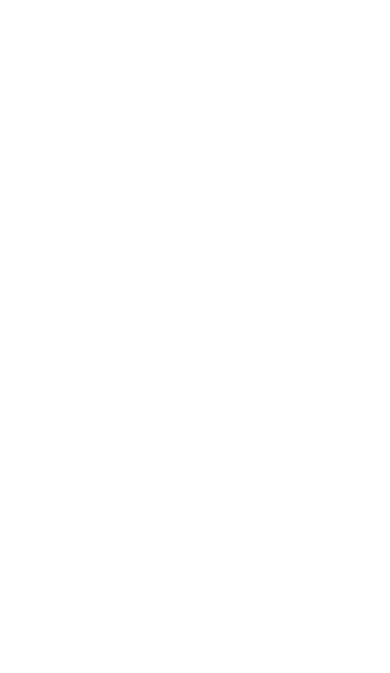
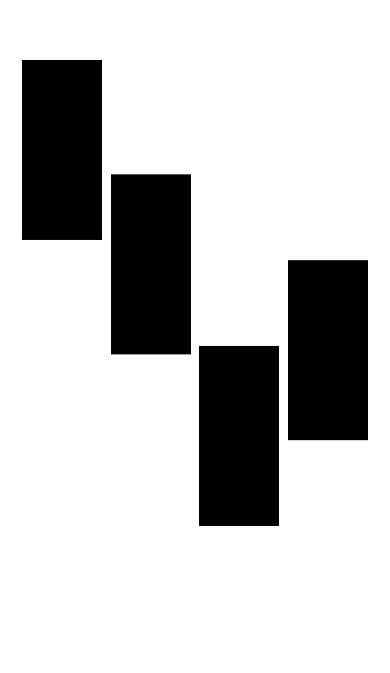
Before and after one commit to asantaelly/whiplash, a React Native app: screen / in a window 390 px wide. Shown: the part 171-844 px from the top of the page. Built offline with nearby package versions, Linux system fonts and the light colour scheme.

Commit message:
fix: minor changes and component rename

```diff
--- a/src/components/shared/Tile.tsx
+++ b/src/components/shared/Tile.tsx
@@ -1,28 +1,51 @@
 import React from "react";
 import { LayoutChangeEvent, StyleSheet, View } from "react-native";
-import { Gesture, GestureDetector } from "react-native-gesture-handler";
+import {
+  Gesture,
+  GestureDetector,
+  GestureStateChangeEvent,
+  TapGestureHandlerEventPayload,
+} from "react-native-gesture-handler";
 
 import Animated, {
   Easing,
-  useAnimatedStyle,
-  useDerivedValue,
-  useSharedValue,
+  runOnJS,
   withDelay,
   withRepeat,
   withTiming,
+  useSharedValue,
+  useDerivedValue,
+  useAnimatedStyle,
 } from "react-native-reanimated";
 
 type Props = {
-  delay: number;
-  dropTime?: number;
-  height?: number;
+  index: number;
+  initialDelay: number;
+  deviceHeight: number;
 };
 
 const Tile: React.FC<Props> = (props) => {
-  const { delay = 1000, dropTime, height = 900 } = props;
-  const translateY1 = useSharedValue(-200);
-  const duration = useSharedValue(3500);
+  const { index, initialDelay, deviceHeight } = props;
 
+  const [tapCount, setTapCount] = React.useState(0);
+
+  const initialTransalteY = -300;
+  const translateY1 = useSharedValue(initialTransalteY);
+
+  const initialDuration = 4000;
+  const duration = useSharedValue(initialDuration);
+
+  const finalDuration = 800;
+
+  const derivedDuration = useDerivedValue(() => {
+    if (tapCount >= 3200) {
+      return (duration.value = finalDuration);
+    } else {
+      return duration.value - tapCount;
+    }
+  });
+
+  const delay = useSharedValue(initialDelay);
 
   const animatedTileStyle = useAnimatedStyle(() => ({
     transform: [{ translateY: translateY1.value }],
@@ -30,10 +53,10 @@
 
   const action = () => {
     translateY1.value = withDelay(
-      delay,
+      delay.value,
       withRepeat(
-        withTiming(height, {
-          duration: duration.value,
+        withTiming(deviceHeight, {
+          duration: derivedDuration.value,
           easing: Easing.linear,
         }),
         0,
@@ -44,36 +67,48 @@
 
   const tilePath = (event: LayoutChangeEvent) => {
     const { width, height, x, y } = event.nativeEvent.layout;
-    console.log('Time Dimension: ', width, height, x, y);
   };
 
-  /** handling tap action */
   const tap = Gesture.Tap()
     .onBegin(() => {
-      translateY1.value = -200;
+      translateY1.value = initialTransalteY;
     })
-    .onFinalize(() => {
+    .onFinalize(
+      (event: GestureStateChangeEvent<TapGestureHandlerEventPayload>) => {
+        runOnJS(setTapCount)(tapCount + 100);
         translateY1.value = withDelay(
-        delay,
+          delay.value,
           withRepeat(
-          withTiming(height, {
-            duration: duration.value,
+            withTiming(deviceHeight, {
+              duration: derivedDuration.value,
               easing: Easing.linear,
             }),
             0,
             false
           )
         );
-    });
+      }
+    );
 
   React.useEffect(() => {
     action();
+    console.log("On mount only");
   }, []);
+
+  React.useEffect(() => {
+    console.log("Tile No: ", index);
+    console.log("Tap Count: ", tapCount);
+    console.log("Delay duration", delay.value);
+    console.log("Derived duration: ", derivedDuration.value);
+  }, [tapCount]);
 
   return (
     <View style={[styles.container]}>
       <GestureDetector gesture={tap}>
-        <Animated.View style={[styles.tile, animatedTileStyle]} onLayout={tilePath}></Animated.View>
+        <Animated.View
+          style={[styles.tile, animatedTileStyle]}
+          onLayout={tilePath}
+        ></Animated.View>
       </GestureDetector>
     </View>
   );
@@ -88,7 +123,7 @@
   },
   tile: {
     width: 80,
-    height: 120,
+    height: 180,
     backgroundColor: "#000000",
   },
 });
--- a/src/navigation/AppNavigator.tsx
+++ b/src/navigation/AppNavigator.tsx
@@ -1,4 +1,4 @@
-import Home from "../screens/Home"
+import Home from "../screens/Auditorium"
 
 const AppNavigator = () => {
     return <Home/>
--- a/src/screens/Home.tsx
+++ b/src/screens/Auditorium.tsx
@@ -1,15 +1,16 @@
 import React from "react";
 import {
+  View,
+  StyleSheet,
   ActivityIndicator,
   LayoutChangeEvent,
-  StyleSheet,
-  View,
 } from "react-native";
 
 import AppLayout from "../layouts/AppLayout";
 import Tile from "../components/shared/Tile";
 
-const Home = () => {
+const Auditorium = () => {
+  /** screen dimensions */
   const [viewHeight, setViewHeight] = React.useState<number | null>(null);
 
   const viewLayout = (event: LayoutChangeEvent) => {
@@ -25,10 +26,10 @@
         </View>
       ) : (
         <View style={[styles.container]}>
-          <Tile delay={1000} />
-          {/* <Tile delay={2000} />
-          <Tile delay={2500} />
-          <Tile delay={500} /> */}
+          <Tile index={1} initialDelay={2200} deviceHeight={viewHeight} />
+          <Tile index={2} initialDelay={1800} deviceHeight={viewHeight} />
+          <Tile index={3} initialDelay={1200} deviceHeight={viewHeight} />
+          <Tile index={4} initialDelay={1500} deviceHeight={viewHeight} />
         </View>
       )}
     </AppLayout>
@@ -49,4 +50,4 @@
   },
 });
 
-export default Home;
+export default Auditorium;
```
Lines whose indentation alone changed are shown as unchanged.
